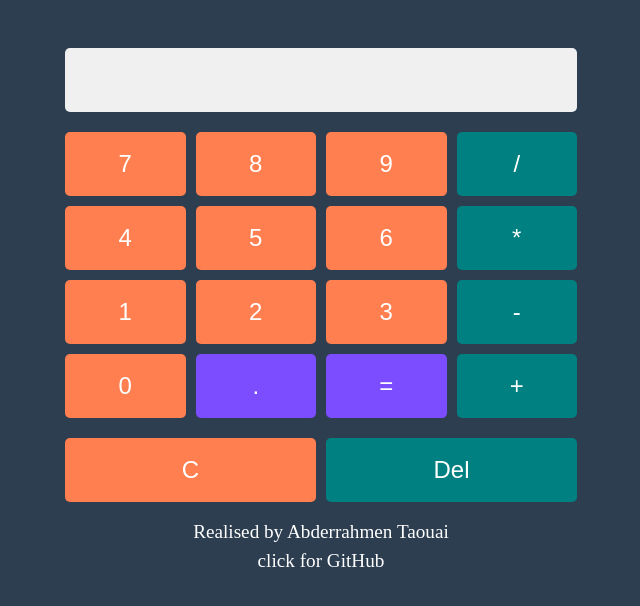
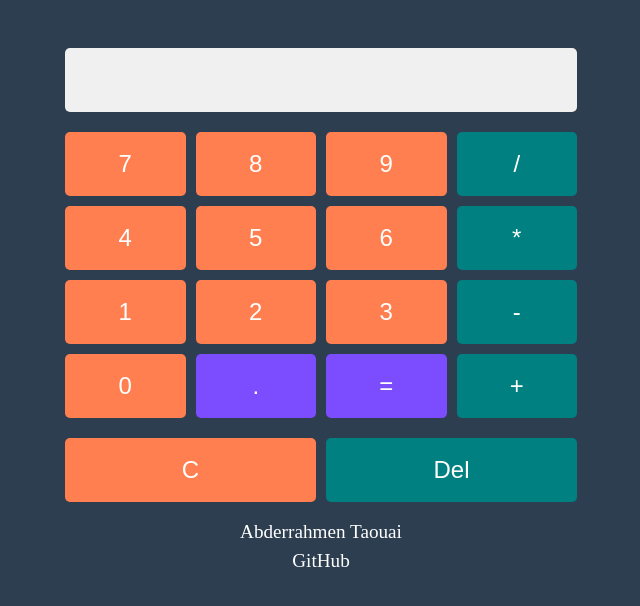
Before and after one commit to Abderrahmen-taouai/Project-Calculator-, a plain HTML site: page index.html in a window 1280 px wide. Shown: the whole page, without its empty margins (319-959 px from the left). Drawn offline with Linux system fonts and the light colour scheme.

Commit message:
Update index.html
footer

```diff
--- a/index.html
+++ b/index.html
@@ -49,8 +49,8 @@
         </div>
     </div>
     <footer>
-        Realised by Abderrahmen Taouai
-        <a href="https://github.com/Abderrahmen-taouai/Project-Calculator-"> <br> click for GitHub </a>
+        Abderrahmen Taouai
+        <a href="https://github.com/Abderrahmen-taouai/Project-Calculator-"> <br>  GitHub </a>
     </footer>
 
 </body>
```
